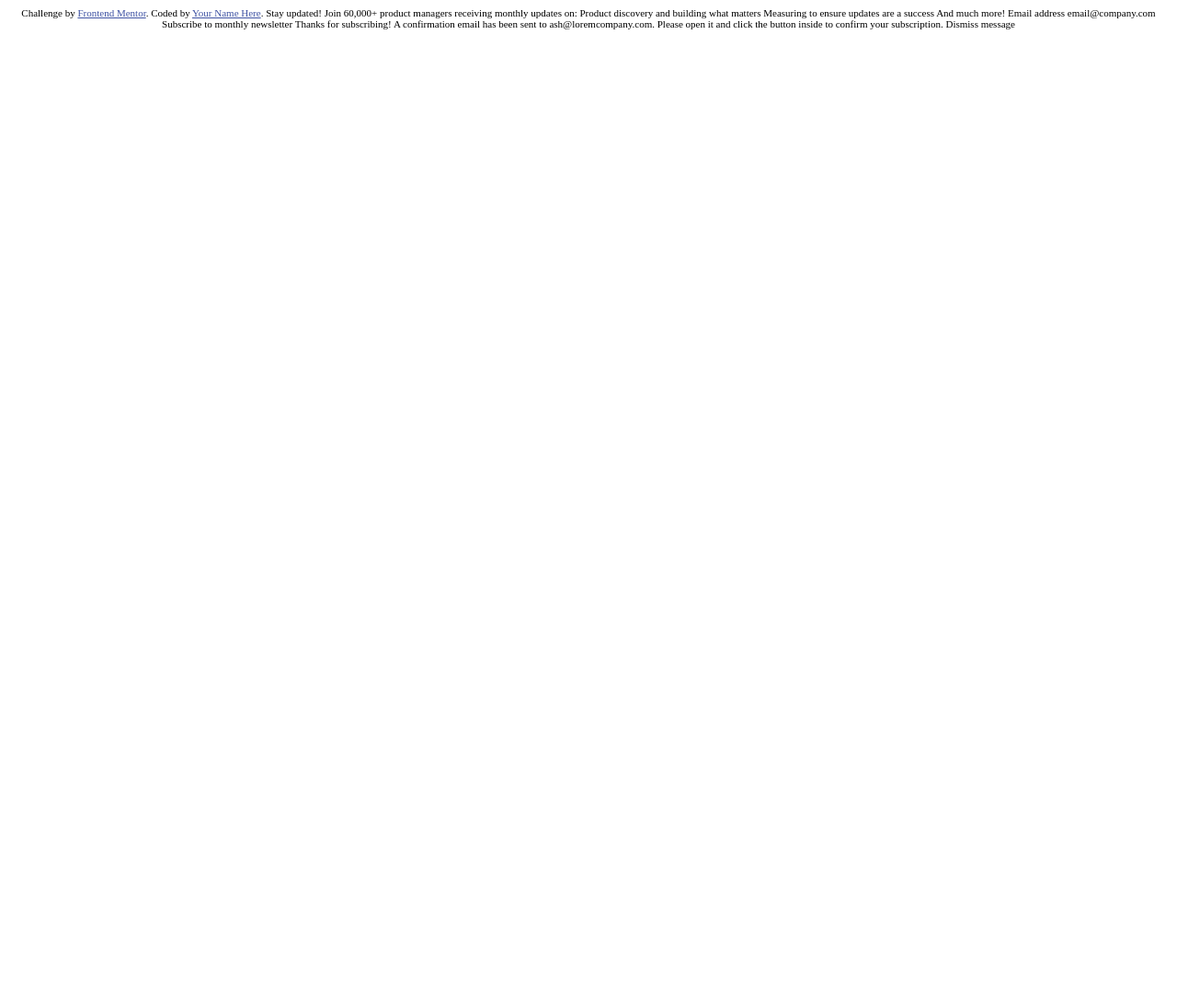
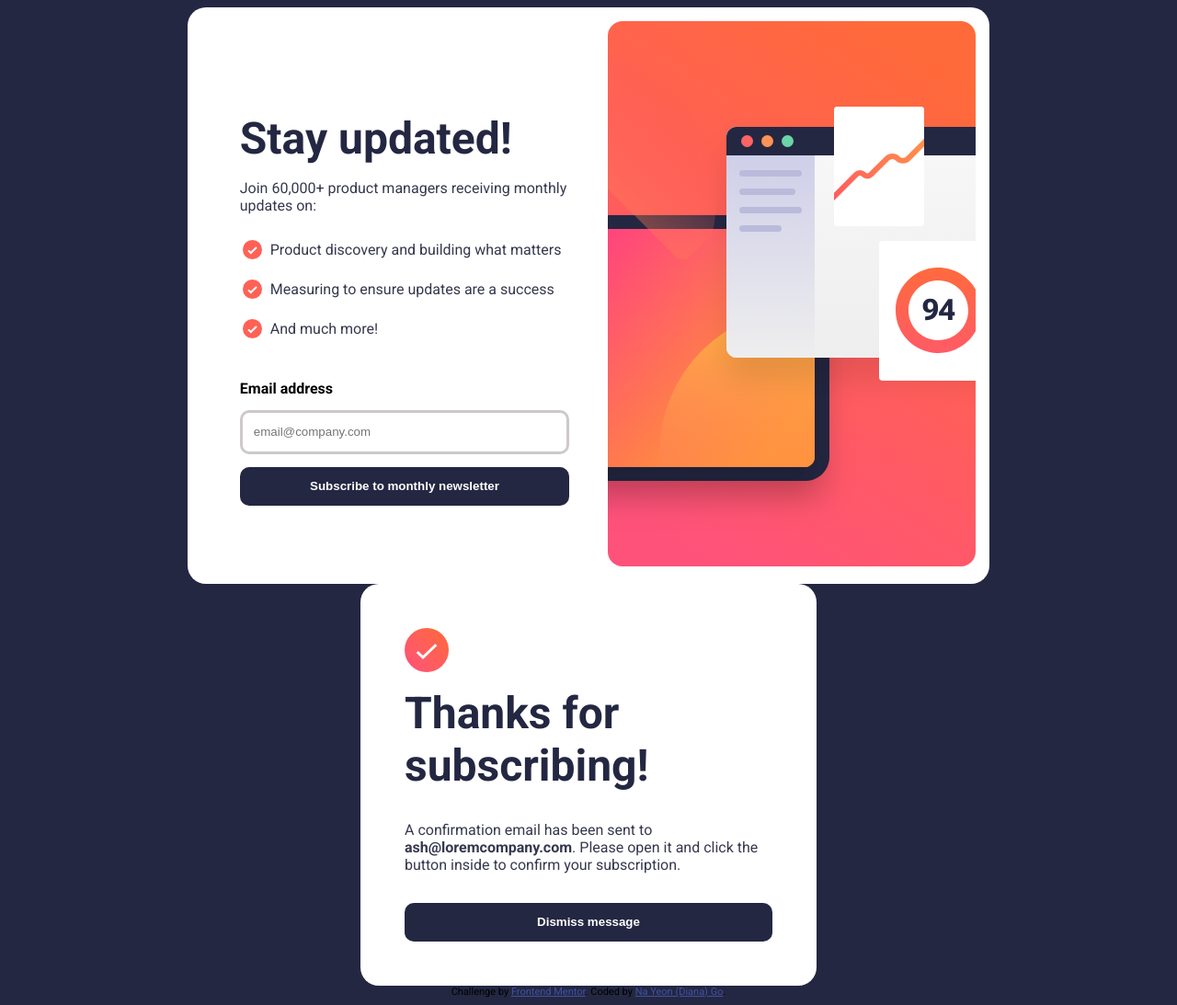
Before and after one commit to smilenayeon/newsletter-signup, a website: page index.html in a window 1280 px wide. Shown: the whole page at 92% size. Before the commit the page ends 800 px from the top, so only its background shows below. Drawn offline with Linux system fonts and the light colour scheme.

Commit message:
html and css completed

```diff
--- a/index.html
+++ b/index.html
@@ -8,46 +8,61 @@
 
   <title>Frontend Mentor | Newsletter sign-up form with success message</title>
 
-  <!-- Feel free to remove these styles or customise in your own stylesheet 👍 -->
-  <style>
-    .attribution { font-size: 11px; text-align: center; }
-    .attribution a { color: hsl(228, 45%, 44%); }
-  </style>
+  <link rel="stylesheet" href="css/styles.css">
+  <!--Google font-->
+  <link href="https://fonts.googleapis.com/css2?family=Roboto:wght@400;700&display=swap" rel="stylesheet">
 </head>
-<div class="attribution">
-  Challenge by <a href="https://www.frontendmentor.io?ref=challenge" target="_blank">Frontend Mentor</a>.
-  Coded by <a href="#">Your Name Here</a>.
+
 <body>
 
   <!-- Sign-up form start -->
+<div class="sign-up-page">
+  <div class="left-side">
+    <h1>Stay updated!</h1>
 
-  Stay updated!
+    <p>Join 60,000+ product managers receiving monthly updates on:</p>
+    <ul>
+      <li>Product discovery and building what matters</li>
+      <li>Measuring to ensure updates are a success</li>
+      <li>And much more!</li>
+    </ul>
 
-  Join 60,000+ product managers receiving monthly updates on:
+    <form>
+      <label for="email">Email address</label>
+      <input required id="email" name="email" type="email" placeholder="email@company.com"/>
+      <button class="button">Subscribe to monthly newsletter</button>
+  </form>
 
-  Product discovery and building what matters
-  Measuring to ensure updates are a success
-  And much more!
 
-  Email address
-  email@company.com
+  </div>
 
-  Subscribe to monthly newsletter
+  <div class="right-side">
+    <img src="assets/images/illustration-sign-up-desktop.svg" alt="desktop-signup-image">
+  </div>
 
+</div>
   <!-- Sign-up form end -->
 
   <!-- Success message start -->
+<div class="desktop-success">
+  <img src="assets/images/icon-success.svg" alt="success image"/>
 
-  Thanks for subscribing!
+   <h1>Thanks for subscribing!</h1>
 
-  A confirmation email has been sent to ash@loremcompany.com.
-  Please open it and click the button inside to confirm your subscription.
+  <p>A confirmation email has been sent to <strong>ash@loremcompany.com</strong>.
+  Please open it and click the button inside to confirm your subscription.</p>
 
-  Dismiss message
+  <button class="button">Dismiss message</button>
+</div>
+
 
   <!-- Success message end -->
 
+  <div class="attribution">
+    Challenge by <a href="https://www.frontendmentor.io?ref=challenge" target="_blank">Frontend Mentor</a>.
+    Coded by <a href="#">Na Yeon (Diana) Go</a>.
+  </div>
 </body>
-  </div>
+
 
 </html>
--- /dev/null
+++ b/scss/styles.scss
@@ -0,0 +1,168 @@
+// Variables
+$dark-slate-grey: hsl(234, 29%, 20%);
+$charcoal-grey: hsl(235, 18%, 26%);
+$grey: hsl(231, 7%, 60%);
+$white: hsl(0, 0%, 100%);
+$tomato: hsl(4, 100%, 67%);
+$tomato-linear-gradient:to right, rgb(234, 85, 110), $tomato;
+$paragraph-size: 16px;
+$round-border-radius: 20px;
+$less-round-border-radius:10px;
+$standard-padding: 15px;
+
+// Mixins
+@mixin flex-container {
+    display: flex;
+    justify-content: space-around;
+    align-items: flex-start;
+}
+@mixin button{
+        background-color: $dark-slate-grey;
+        border-radius: $less-round-border-radius;
+        color:$white;
+        line-height: 2.5rem;
+        cursor: pointer;
+        border:none;
+        font-weight:700;
+}
+@mixin center-the-page{
+    display: flex;
+    width: fit-content;
+    height: auto;
+    margin: 0 auto;
+}
+@mixin title{
+    color: $dark-slate-grey;
+    font-weight: 700;
+     font-size: 3rem;
+     margin: 0;
+}
+@mixin paragraph{
+    font-size: $paragraph-size;
+    color:$charcoal-grey;
+    font-weight: 400;
+
+}
+@mixin button-hover{
+    background: linear-gradient($tomato-linear-gradient);
+    box-shadow: 3px 5px 15px $tomato;
+}
+
+// Styles
+body {
+    background-color: $dark-slate-grey;
+    font-family: 'Roboto', sans-serif;
+
+
+}
+
+.sign-up-page {
+    padding: $standard-padding;
+    background-color: $white;
+    border-radius: $round-border-radius;
+    @include center-the-page;
+
+    .left-side {
+    @include flex-container;
+    flex-direction: column;
+    margin: auto 5%;
+    height:400px;
+
+        h1 {
+            @include title;
+            }
+
+        p {
+            @include paragraph;
+
+        }
+        ul{
+            color:$charcoal-grey;
+            list-style-type: none;
+            padding-left: 0;
+            margin:0;
+            font-weight: 400;
+            li{
+                background-image: url("../assets/images/icon-list.svg");
+                background-repeat: no-repeat;
+                background-position: 0 center;
+                padding-left: 30px;
+                line-height: 2.5;
+                margin:3px;
+            }
+        }
+
+        form{
+            display:flex;
+            flex-direction: column;
+            width:100%;
+            margin-top:2rem;
+            label{
+                font-weight: 700;
+            }
+            #email{
+              margin:4% 0;
+              line-height: 2.5rem;
+              text-indent: 10px;
+              border:solid rgb(206, 201, 201);
+              border-radius: $less-round-border-radius;
+              font-weight: 400;
+              cursor: pointer;
+
+            }
+            button{
+                @include button;
+            }
+            button:hover{
+                @include button-hover;
+            }
+        }
+
+    }
+
+
+
+    .right-side {
+        border-radius: $round-border-radius;
+    }
+}
+
+
+.desktop-success{
+    background-color: $white;
+    border-radius: $round-border-radius;
+    flex-direction: column;
+    max-width: 400px;
+    padding:3rem;
+    gap:1rem;
+    @include center-the-page;
+
+    img{
+        width:3rem;
+        height:auto;
+
+    }
+    h1{
+        @include title;
+    }
+    p{
+        @include paragraph;
+    }
+    button{
+        width:100%;
+        @include button;
+    }
+    button:hover{
+        @include button-hover;
+    }
+
+}
+
+.attribution {
+    font-size: 11px;
+    text-align: center;
+}
+
+.attribution a {
+    color: hsl(228, 45%, 44%);
+}
```
Also changed, not shown: package.json (added, +14 -0 lines), css/styles.css (added), styles.scss (deleted), 2 other files.
